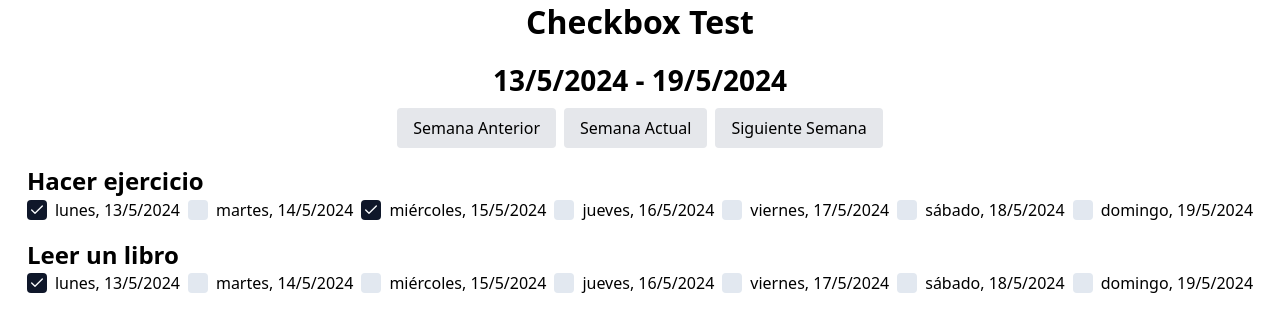
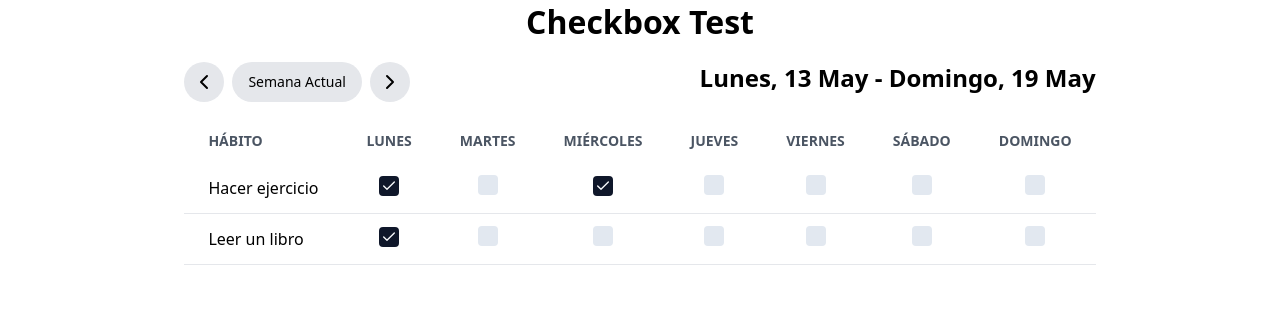
Before and after one commit to Davs07/habitsApp, a React (Vite) app: page /habittry in a window 1280 px wide. Shown: the top 332 px of the page. Built offline with nearby package versions, Linux system fonts and the light colour scheme.

Commit message:
changes in habit render days

```diff
--- a/src/App.tsx
+++ b/src/App.tsx
@@ -1,11 +1,11 @@
-import { Route, Router, Routes } from "react-router-dom";
+import { Route, Routes } from "react-router-dom";
 import { HabitsPage } from "./pages/Habits/HabitsPage";
 import { Try } from "./layouts/Try";
 import { HabitTry } from "./layouts/HabitTry";
 
 function App() {
   return (
-    <div className="h-screen overflow-hidden ">
+    <div className="h-screen overflow-hidden grid place-items-center ">
       <Routes>
         <Route path="/" element={<HabitsPage />} />
         <Route path="/try" element={<Try />} />
--- /dev/null
+++ b/src/layouts/HabitList.tsx
@@ -0,0 +1,7 @@
+export const HabitList = () => {
+  return (
+    <div className="flex flex-col items-center h-full w-max justify-start">
+      HabitList
+    </div>
+  );
+};
--- a/src/layouts/HabitTry.tsx
+++ b/src/layouts/HabitTry.tsx
@@ -9,6 +9,8 @@ import {
   addWeeks,
 } from "date-fns";
 import { es } from "date-fns/locale";
+import { Button } from "@/components/ui/button";
+import { ChevronLeft, ChevronRight } from "lucide-react";
 
 interface CompletedDay {
   date: string;
@@ -59,8 +61,13 @@ export const HabitTry = () => {
       formattedDate: format(date, "yyyy-MM-dd"),
       displayDate: format(date, "d/M/yyyy"),
       dayName: format(date, "EEEE", { locale: es }),
+      dayNumber: format(date, "dd"),
     };
   });
+
+  const capitalize = (string: string) => {
+    return string.charAt(0).toUpperCase() + string.slice(1).toLowerCase();
+  };
 
   const handleCheckboxChange = (habitoId: string, date: string) => {
     setHabitos(
@@ -92,42 +99,68 @@ export const HabitTry = () => {
   };
 
   return (
-    <div className="flex flex-col items-center">
+    <div className="flex flex-col items-center h-full w-max justify-start">
       <h1 className="mb-4">Checkbox Test</h1>
-      <h2 className="mb-2">
-        {format(currentWeekStart, "d/M/yyyy")} -{" "}
-        {format(currentWeekEnd, "d/M/yyyy")}
-      </h2>
-      <div className="flex space-x-2 mb-4">
-        <button
+
+      <div className="flex w-full mb-4 justify-between">
+        <div className="flex space-x-2 justify-center items-center">
+          <Button
             onClick={handlePreviousWeek}
-          className="px-4 py-2 bg-gray-200 rounded">
-          Semana Anterior
-        </button>
-        <button
+            size={"icon"}
+            className=" bg-gray-200 text-black hover:text-white rounded-3xl">
+            <ChevronLeft />
+          </Button>
+          <Button
             onClick={handleCurrentWeek}
-          className="px-4 py-2 bg-gray-200 rounded">
+            className="px-4 py-2 bg-gray-200 text-black hover:text-white rounded-3xl">
             Semana Actual
-        </button>
-        <button
+          </Button>
+          <Button
             onClick={handleNextWeek}
-          className="px-4 py-2 bg-gray-200 rounded">
-          Siguiente Semana
-        </button>
+            size={"icon"}
+            className=" bg-gray-200 text-black hover:text-white rounded-3xl">
+            <ChevronRight />
+          </Button>
         </div>
+        <div>
+          <h3 className="mb-2">
+            {capitalize(format(currentWeekStart, "EEEE", { locale: es }))},{" "}
+            {format(currentWeekStart, "d", { locale: es })}{" "}
+            {capitalize(format(currentWeekStart, "LLL", { locale: es }))} -{" "}
+            {capitalize(format(currentWeekEnd, "EEEE", { locale: es }))},{" "}
+            {format(currentWeekEnd, "d", { locale: es })}{" "}
+            {capitalize(format(currentWeekEnd, "LLL", { locale: es }))}
+          </h3>
+        </div>
+      </div>
+
+      <div>
+        <table>
+          <thead>
+            <tr className="text-gray-600 uppercase text-sm leading-normal">
+              <th className="py-3 px-6 text-left">Hábito</th>
+              {daysOfCurrentWeek.map(({ formattedDate, dayName }) => (
+                <th key={formattedDate} className="py-3 px-6 text-center">
+                  {`${dayName}`}
+                </th>
+              ))}
+            </tr>
+          </thead>
+          <tbody>
             {habitos.map((habito) => (
-        <div key={habito.id} className="mb-4">
-          <h3>{habito.name}</h3>
-          <div className="flex space-x-2">
+              <tr
+                key={habito.id}
+                className="border-b border-gray-200 hover:bg-gray-100">
+                <td className="py-3 px-6 text-left whitespace-nowrap">
+                  {habito.name}
+                </td>
                 {daysOfCurrentWeek.map(
-              ({ formattedDate, displayDate, dayName }) => {
+                  ({ formattedDate, displayDate, dayNumber }) => {
                     const isChecked = habito.completedDays.some(
                       (day) => day.date === formattedDate
                     );
                     return (
-                  <label
-                    key={formattedDate}
-                    className="flex items-center space-x-2">
+                      <td key={formattedDate} className="py-3 px-6 text-center">
                         <Checkbox
                           checked={isChecked}
                           onClick={() =>
@@ -135,14 +168,16 @@ export const HabitTry = () => {
                           }
                           className="form-checkbox h-5 w-5 bg-slate-200 border-none ring-rose-400 focus-visible:ring-blue-500 transition duration-150 ease-in-out"
                         />
-                    <span>{`${dayName}, ${displayDate}`}</span>
-                  </label>
+                        {/* <span>{`${dayNumber}, ${displayDate}`}</span> */}
+                      </td>
                     );
                   }
                 )}
+              </tr>
+            ))}
+          </tbody>
+        </table>
       </div>
-        </div>
-      ))}
     </div>
   );
 };
```
Lines whose indentation alone changed are shown as unchanged.
